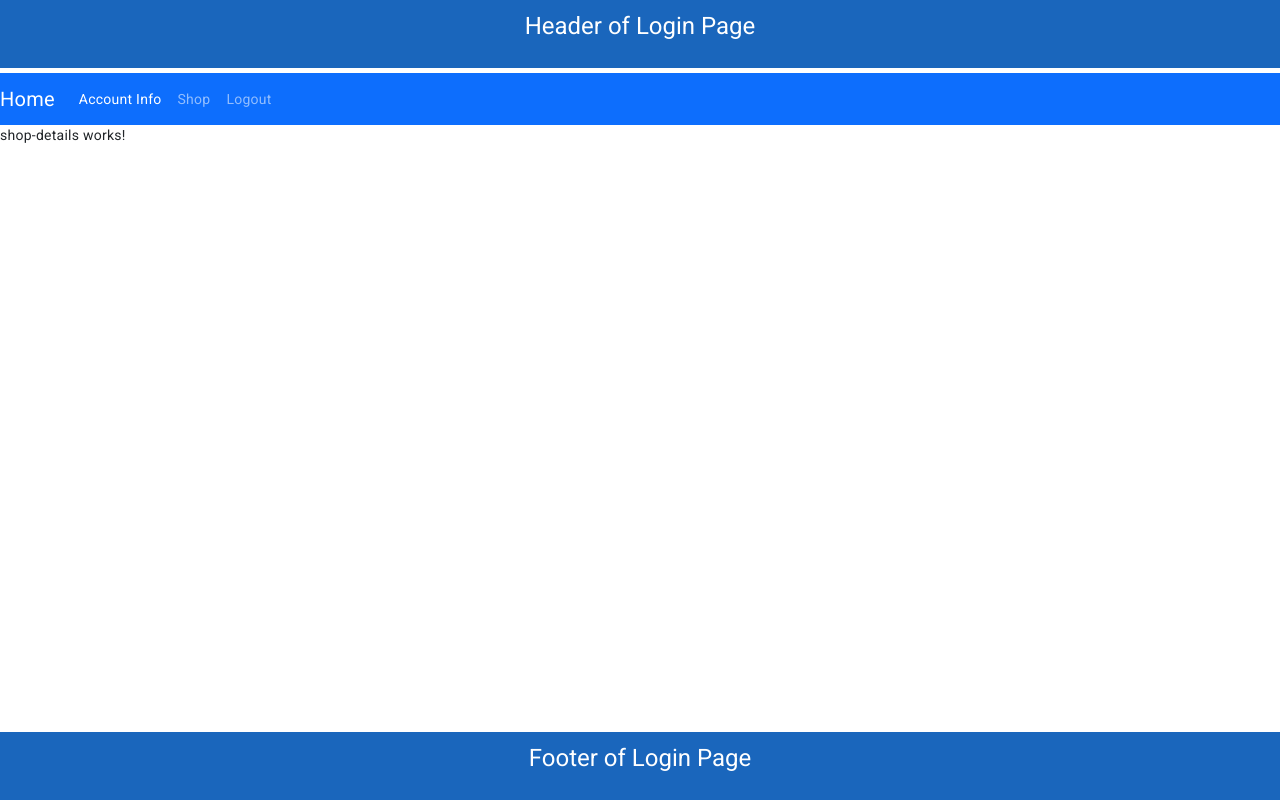
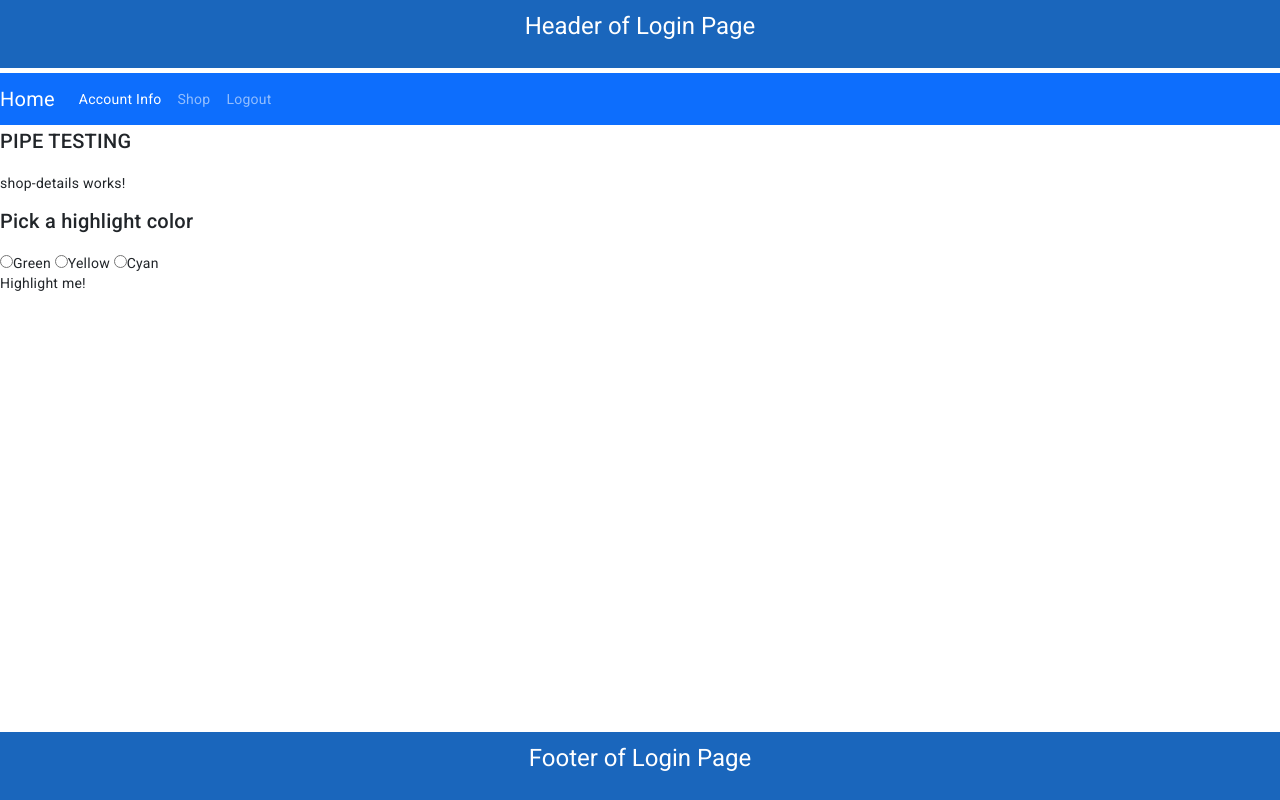
Before and after one commit to makshara/Task1-a-login-page1, an Angular app in the folder login-page/: page /shop-details in a window 1280 px wide. Built offline with nearby package versions, Linux system fonts and the light colour scheme.

Commit message:
custom-pipe-directive

```diff
--- a/login-page/src/app/app.module.ts
+++ b/login-page/src/app/app.module.ts
@@ -17,6 +17,8 @@ import { ShopDetailsComponent } from './landing-page/shop-details/shop-details.c
 import { NavHeaderComponent } from './shared/nav-header/nav-header.component';
 import { CommonModule } from '@angular/common';
 import { ResponseDetailsComponent } from './shared/response-details/response-details.component';
+import { CamelcasePipe } from './shared/pipes/camelcase.pipe';
+import { HighlightDirective } from './shared/directives/highlight.directive';
 
 
 @NgModule({
@@ -29,7 +31,9 @@ import { ResponseDetailsComponent } from './shared/response-details/response-det
     AccountInfoComponent,
     ShopDetailsComponent,
     NavHeaderComponent,
-    ResponseDetailsComponent
+    ResponseDetailsComponent,
+    CamelcasePipe,
+    HighlightDirective
   ],
   imports: [
     BrowserModule,
--- a/login-page/src/app/landing-page/shop-details/shop-details.component.html
+++ b/login-page/src/app/landing-page/shop-details/shop-details.component.html
@@ -1,2 +1,11 @@
 <app-nav-header></app-nav-header>
-<p>shop-details works!</p>
+<h2>{{name | camelcase}}</h2>
+<p [appHighlight] = 'color'>shop-details works!</p>
+
+<h2>Pick a highlight color</h2>
+<div>
+  <input type="radio" name="colors" (click)="color='lightgreen'">Green
+  <input type="radio" name="colors" (click)="color='yellow'">Yellow
+  <input type="radio" name="colors" (click)="color='cyan'">Cyan
+</div>
+<p [appHighlight]="color">Highlight me!</p>
--- a/login-page/src/app/landing-page/shop-details/shop-details.component.ts
+++ b/login-page/src/app/landing-page/shop-details/shop-details.component.ts
@@ -6,5 +6,6 @@ import { Component } from '@angular/core';
   styleUrls: ['./shop-details.component.css']
 })
 export class ShopDetailsComponent {
-
+name='pipe testing';
+color = '';
 }
--- /dev/null
+++ b/login-page/src/app/shared/directives/highlight.directive.ts
@@ -0,0 +1,28 @@
+import { Directive, ElementRef, HostListener, Input } from '@angular/core';
+
+@Directive({
+  selector: '[appHighlight]'
+})
+
+export class HighlightDirective {
+
+  constructor(private el:ElementRef) {
+   // this.el.nativeElement.style.backgroundColor = 'yellow';
+  }
+
+  @Input() appHighlight = '';
+
+  @HostListener('mouseenter') onMouseEnter() {
+    //this.highlight('yellow');
+    this.highlight(this.appHighlight || 'red');
+  }
+
+  @HostListener('mouseleave') onMouseLeave() {
+    this.highlight('');
+  }
+
+  private highlight(color: string) {
+    this.el.nativeElement.style.backgroundColor = color;
+  }
+
+}
--- /dev/null
+++ b/login-page/src/app/shared/pipes/camelcase.pipe.ts
@@ -0,0 +1,12 @@
+import { Pipe, PipeTransform } from '@angular/core';
+
+@Pipe({
+  name: 'camelcase'
+})
+export class CamelcasePipe implements PipeTransform {
+
+  transform(value:string): string {
+    return value.replace(/([a-z0-9])([A-Z])/g, '$1 $2').toUpperCase();
+  }
+
+}
```
Also changed, not shown: 2 other files (tests, documents, lock files or other folders).
